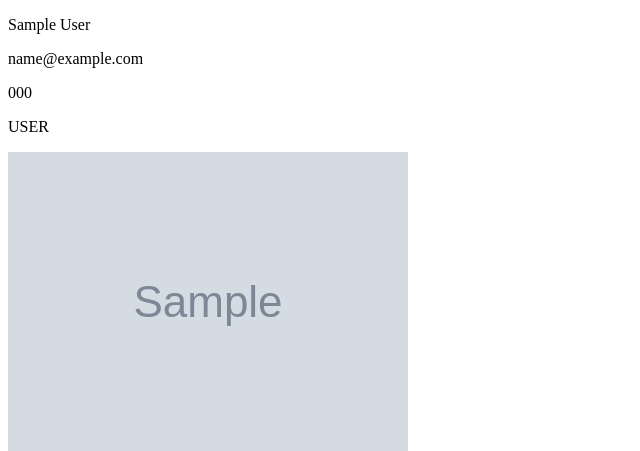
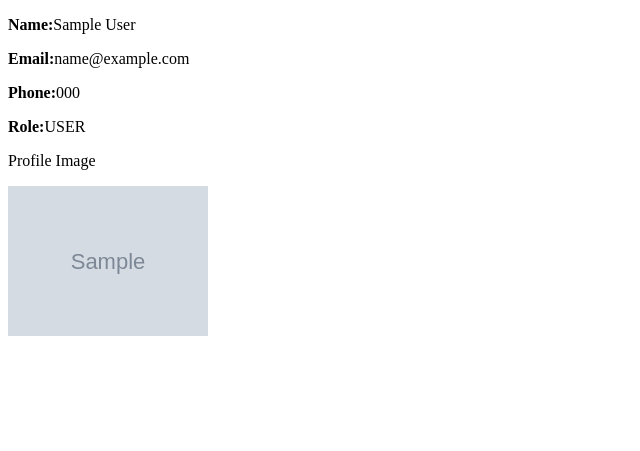
Before and after one commit to HarryNdegwa/task, a Django app: page /home/ in a window 1280 px wide. Shown: the part 97-548 px from the top of the page, without its empty margins (0-640 px from the left). Run offline with Django 3.2, Linux system fonts and the light colour scheme; a user stored in the database is signed in; tables that the repository leaves empty hold one stand-in row (values such as "Sample post"); grey boxes marked "Sample" are stand-in pictures.

Commit message:
Minor fixes

```diff
--- a/app/task/templates/home.html
+++ b/app/task/templates/home.html
@@ -1,10 +1,11 @@
 {% extends "base.html" %} {% block content %}
 
 <div>
-  <p>{{user.name}}</p>
-  <p>{{user.email}}</p>
-  <p>{{user.phone}}</p>
-  <p>{{user.role}}</p>
-  <img src="{{user.profile.url}}" alt="profile" />
+  <p><b>Name:</b>{{user.name}}</p>
+  <p><b>Email:</b>{{user.email}}</p>
+  <p><b>Phone:</b>{{user.phone}}</p>
+  <p><b>Role:</b>{{user.role}}</p>
+  <p>Profile Image</p>
+  <img src="{{user.profile.url}}" width="200px" alt="profile" />
 </div>
 {% endblock %}>
--- a/app/task/views.py
+++ b/app/task/views.py
@@ -124,7 +124,7 @@ class AdminViewUser(View):
 
     def get(self,request,id):
         user = User.objects.get(id=id)
-        return render(request,self.template_name,{"user":user})
+        return render(request,self.template_name,{"user_":user})
 
 
 class AdminCreateUserView(View):
```
Also changed, not shown: app/task/templates/admin_view_user.html (+9 -7 lines).
